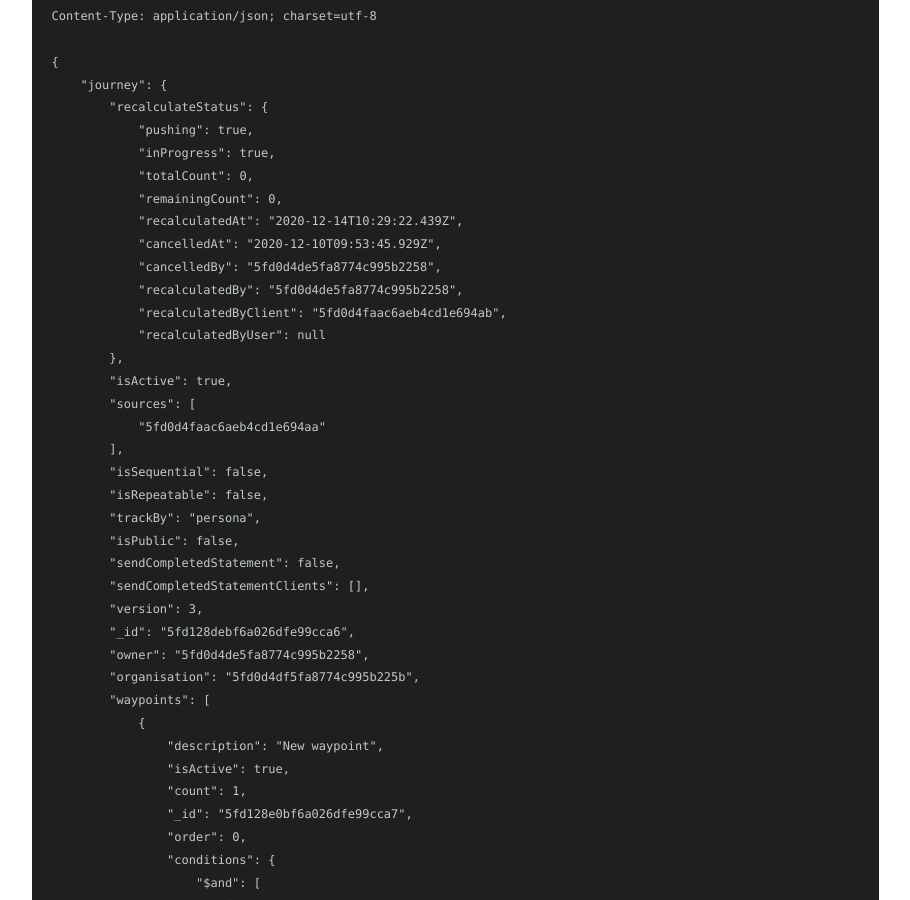
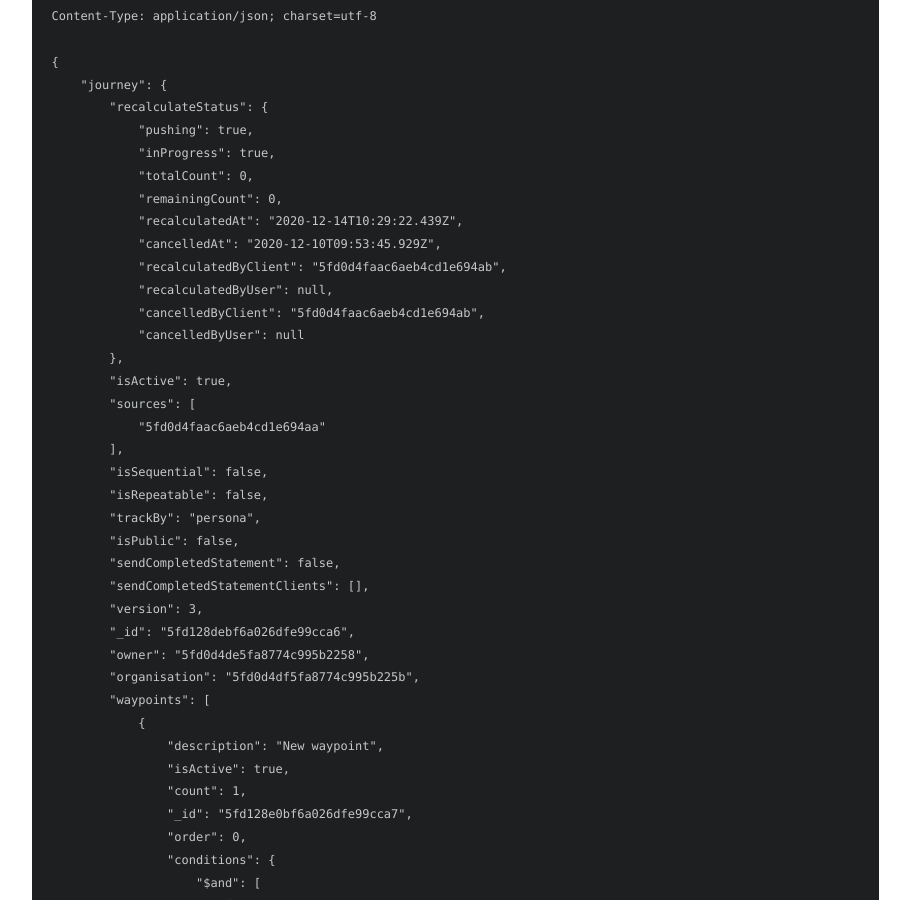
Before and after one commit to LearningLocker/docs, a Jekyll site: the page built from src/http-journeys.md, in a window 1280 px wide and 900 px high, scrolled down 18245 px. Shown: the whole window, without its empty margins (331-1241 px from the left). Built offline with Jekyll 4.4.1, drawn with Linux system fonts in a browser that asks for light colours; nearby versions of some CDN libraries; some of the changed text lies outside the part shown.

Commit message:
Fixing documentation for the Journey Recalculation

```diff
--- a/src/http-journeys.md
+++ b/src/http-journeys.md
@@ -790,10 +790,10 @@ Content-Type: application/json; charset=utf-8
             "remainingCount": 0,
             "recalculatedAt": "2020-12-14T10:29:22.439Z",
             "cancelledAt": "2020-12-10T09:53:45.929Z",
-            "cancelledBy": "5fd0d4de5fa8774c995b2258",
-            "recalculatedBy": "5fd0d4de5fa8774c995b2258",
             "recalculatedByClient": "5fd0d4faac6aeb4cd1e694ab",
-            "recalculatedByUser": null
+            "recalculatedByUser": null,
+            "cancelledByClient": "5fd0d4faac6aeb4cd1e694ab",
+            "cancelledByUser": null
         },
         "isActive": true,
         "sources": [
@@ -863,8 +863,6 @@ Content-Type: application/json; charset=utf-8
             "remainingCount": 0,
             "recalculatedAt": "2020-12-14T10:29:22.439Z",
             "cancelledAt": "2020-12-14T10:42:09.921Z",
-            "cancelledBy": "5fd0d4de5fa8774c995b2258",
-            "recalculatedBy": "5fd0d4de5fa8774c995b2258",
             "recalculatedByClient": "5fd0d4faac6aeb4cd1e694ab",
             "recalculatedByUser": null,
             "cancelledByClient": "5fd0d4faac6aeb4cd1e694ab",
```
